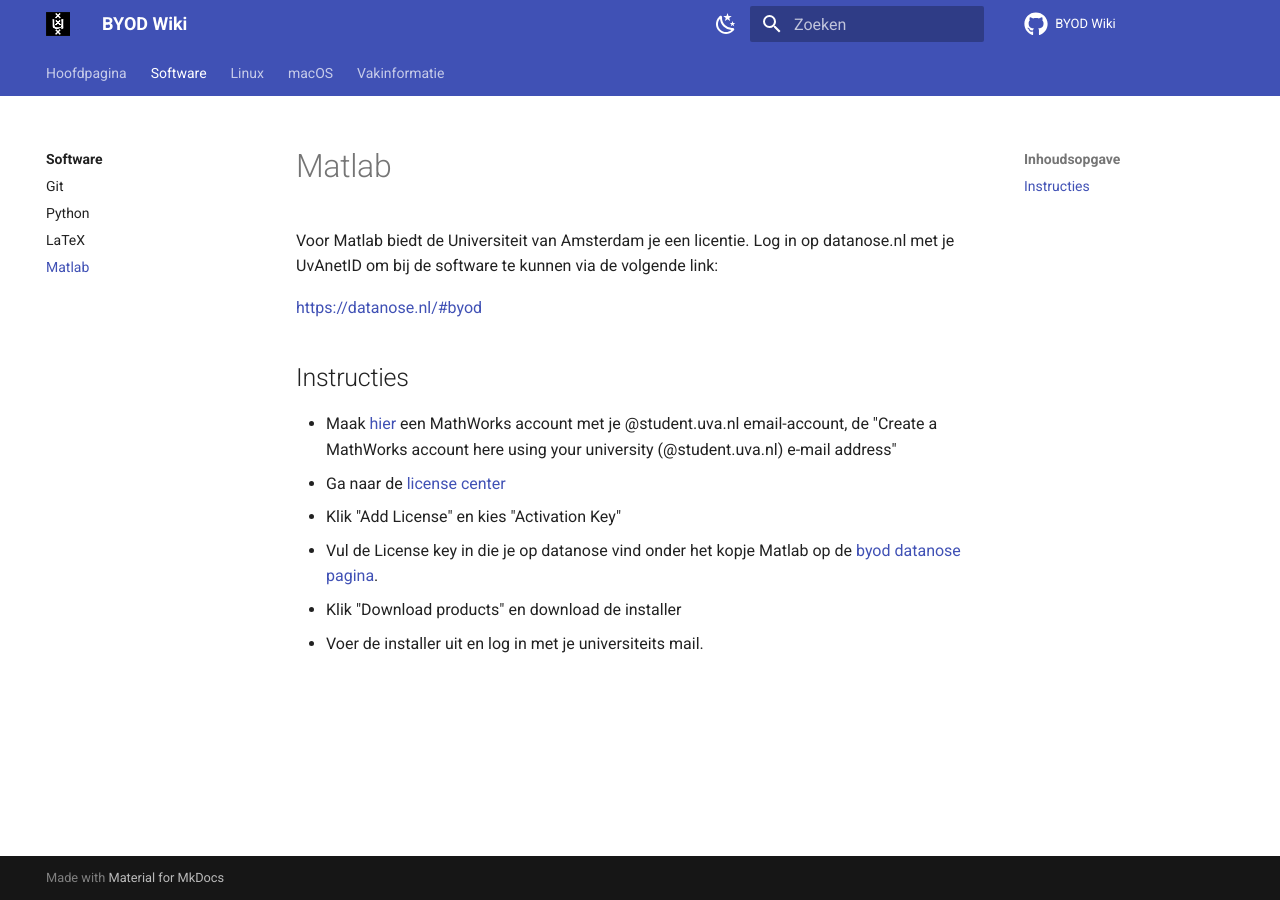
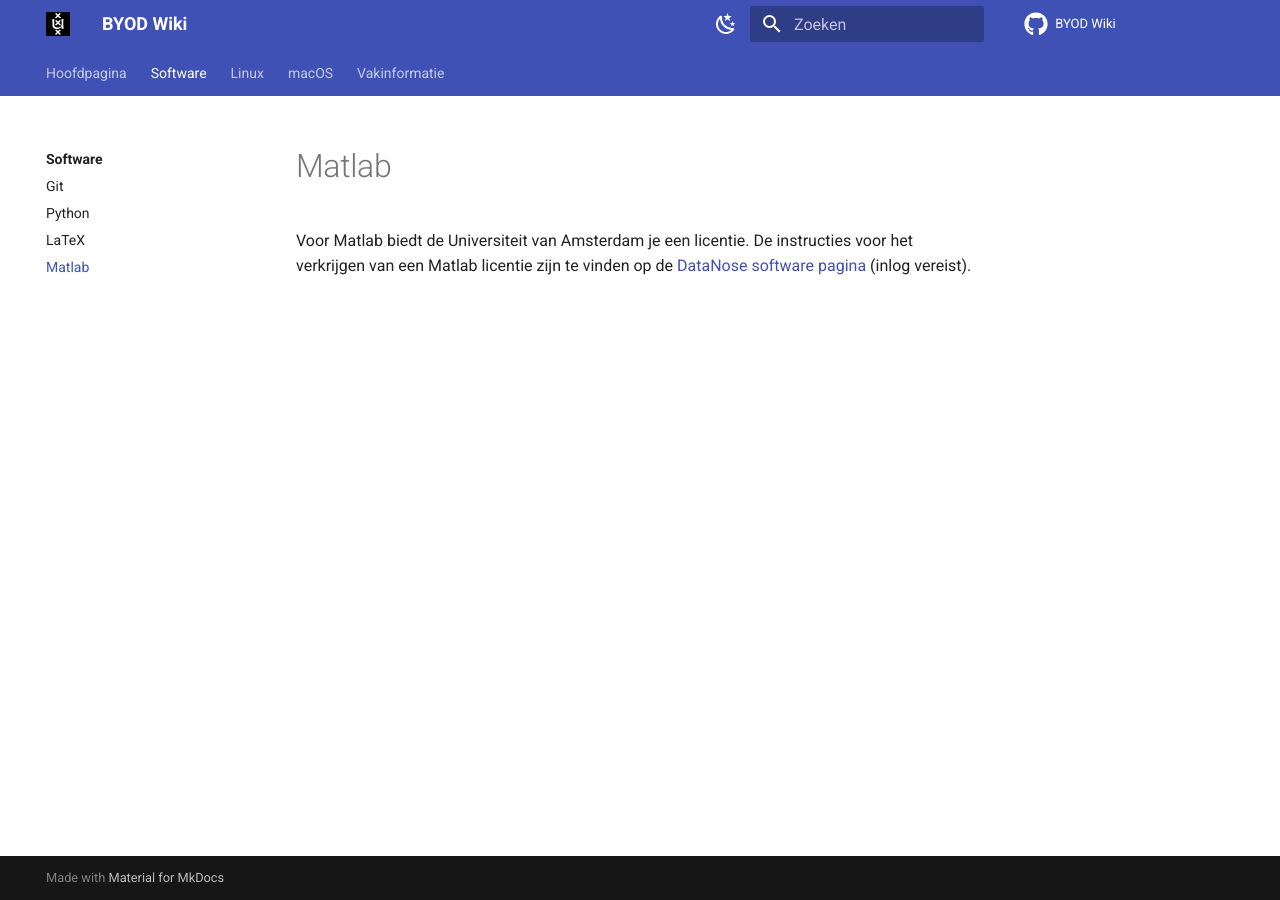
Before and after one commit to svkampen/byod-wiki, an MkDocs documentation site: the page built from docs/software/matlab.md, in a window 1280 px wide. Built offline with MkDocs 1.6.1 and Material for MkDocs 9.7.7, drawn with Linux system fonts in a browser that asks for light colours; comment, search, counter and statistics services are not loaded.

Commit message:
Matlab stappen zijn veranderd

```diff
--- a/docs/software/matlab.md
+++ b/docs/software/matlab.md
@@ -1,14 +1,3 @@
 # Matlab
 
-Voor Matlab biedt de Universiteit van Amsterdam je een licentie. Log in op datanose.nl met je UvAnetID om bij de software te kunnen via de volgende link:
-
-[https://datanose.nl/#byod](https://datanose.nl/#byod)
-
-## Instructies
-
-* Maak [hier](https://www.mathworks.com/accesslogin/createProfile.do) een MathWorks account met je @student.uva.nl email-account, de "Create a MathWorks account here using your university (@student.uva.nl) e-mail address"
-* Ga naar de [license center](https://www.mathworks.com/licensecenter)
-* Klik "Add License" en kies "Activation Key"
-* Vul de License key in die je op datanose vind onder het kopje Matlab op de [byod datanose pagina](https://datanose.nl/#byod).
-* Klik "Download products" en download de installer
-* Voer de installer uit en log in met je universiteits mail.
+Voor Matlab biedt de Universiteit van Amsterdam je een licentie. De instructies voor het verkrijgen van een Matlab licentie zijn te vinden op de [DataNose software pagina](https://datanose.nl/#byod) (inlog vereist).
```
